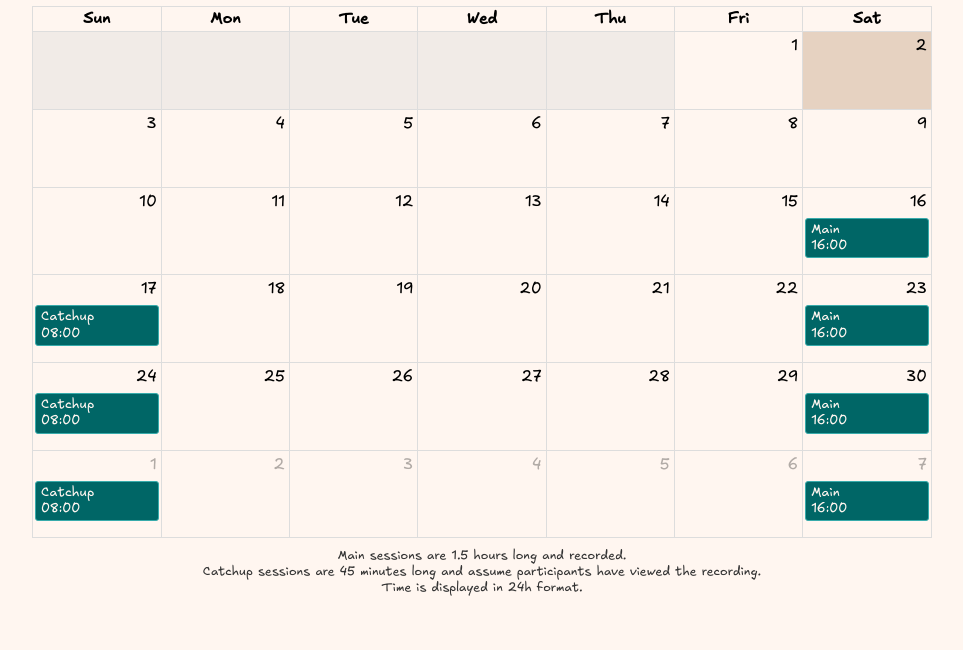
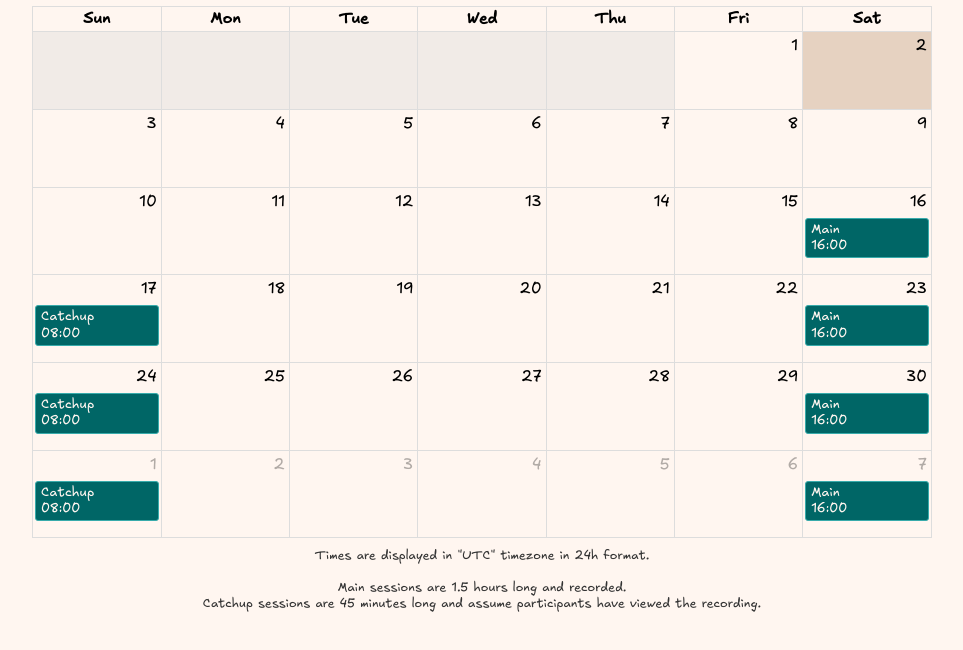
Before and after one commit to zsviczian/calendars, a plain HTML site: page cohort-11.html in a window 1280 px wide. Shown: the part 68-718 px from the top of the page, without its empty margins (158-1121 px from the left). Drawn offline with Linux system fonts and the light colour scheme.

Commit message:
timezone info at bottom

```diff
--- a/cohort-11.html
+++ b/cohort-11.html
@@ -78,10 +78,15 @@
             }
         });
         calendar.render();
+        let localTimeZone = luxon.DateTime.local().zoneName;
+        let timeZoneMessage = `Times are displayed in "${localTimeZone}" timezone in 24h format.`;
+        document.getElementById('info-message').innerHTML = `${timeZoneMessage}<br><br>
+            Main sessions are 1.5 hours long and recorded.<br>
+            Catchup sessions are 45 minutes long and assume participants have viewed the recording.`;
     });
 </script>
 
-<div id="info-message">Main sessions are 1.5 hours long and recorded.<br>Catchup sessions are 45 minutes long and assume participants have viewed the recording.<br>Time is displayed in 24h format.</div>
+<div id="info-message">Page did not load correctly!</div>
 
 </body>
 </html>
```
Also changed, not shown: office-hours.html (+5 -1 lines).
